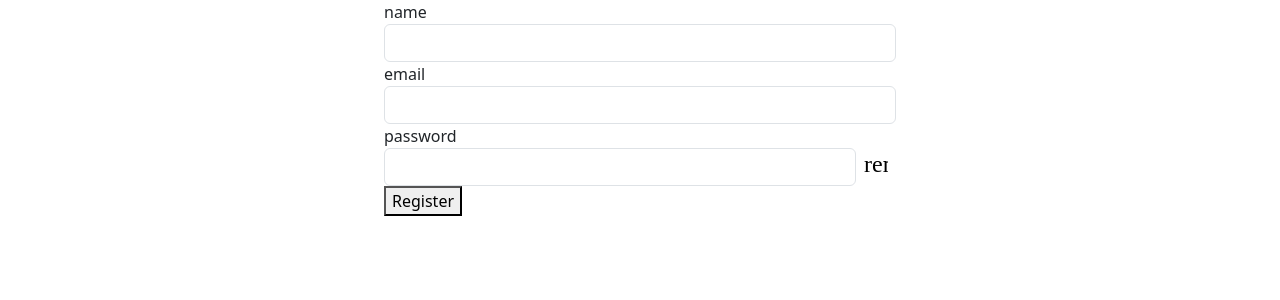
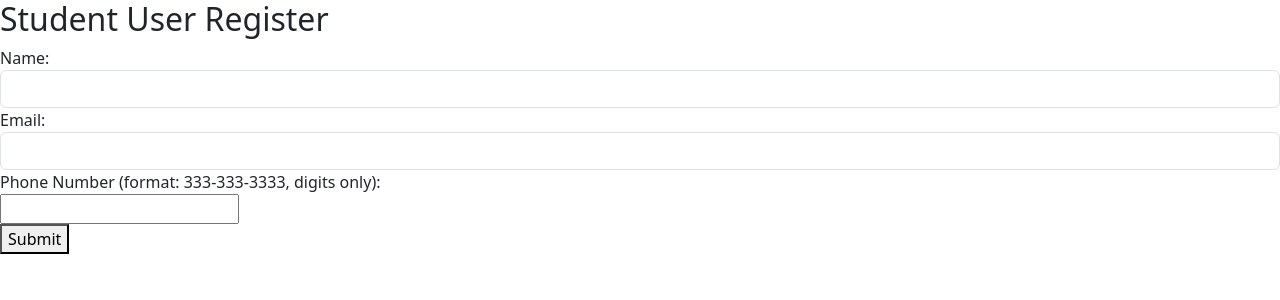
Before and after one commit to cs261f23/ACGL, an Angular app in the folder frontend/XavierPortal/: page /student_register in a window 1280 px wide. Shown: the top 300 px of the page. Built offline with nearby package versions, Linux system fonts and the light colour scheme.

Commit message:
student user register cleanup

```diff
--- a/frontend/XavierPortal/src/app/student-user-register/student-user-register.component.html
+++ b/frontend/XavierPortal/src/app/student-user-register/student-user-register.component.html
@@ -1,18 +1,58 @@
-<div style="padding-left: 30%; padding-right: 30%">
-  name
-  <input type="text" class="form-control" id="name" required [(ngModel)]="name">
-  email
-  <input type="text" class="form-control" id="email" required [(ngModel)]="email">
-  password
-  <div style="display: flex;flex-direction: row">
-    <input [type]="showPassword? 'text':'password'" class="form-control" required [(ngModel)]="password"
-      style="float:left">
-    <button (mousedown)="toggleShowPassword()" (mouseup)="toggleShowPassword()" (mouseout)="showPassword=false"
-      style="background-color: transparent; border-color:transparent;">
-      <mat-icon fontIcon="remove_red_eye"></mat-icon>
-    </button>
+<!-- <div style="padding-left: 30%; padding-right: 30%"> -->
+<!--   name -->
+<!--   <input type="text" class="form-control" id="name" required [(ngModel)]="name"> -->
+<!--   email -->
+<!--   <input type="text" class="form-control" id="email" required [(ngModel)]="email"> -->
+<!--   password -->
+<!--   <div style="display: flex;flex-direction: row"> -->
+<!--     <input [type]="showPassword? 'text':'password'" class="form-control" required [(ngModel)]="password" -->
+<!--       style="float:left"> -->
+<!--     <button (mousedown)="toggleShowPassword()" (mouseup)="toggleShowPassword()" (mouseout)="showPassword=false" -->
+<!--       style="background-color: transparent; border-color:transparent;"> -->
+<!--       <mat-icon fontIcon="remove_red_eye"></mat-icon> -->
+<!--     </button> -->
+<!--   </div> -->
+<!--   <button (click)="register()"> -->
+<!--     Register -->
+<!--   </button> -->
+<!-- </div> -->
+
+
+<form (ngSubmit)="register()" [ngFormOptions]="{updateOn: 'submit'}">
+  <h2>
+    Student User Register
+  </h2>
+
+  <div class="form-group">
+    <label for="name"> Name: </label>
+    <div>
+      <input class="form-control" type="text" id="student.name" name="student.name" required [(ngModel)]="student.name"
+        #name="ngModel" [pattern]="validNamePattern">
+    </div>
   </div>
-  <button (click)="register()">
-    Register
-  </button>
-</div>
+
+  <div class="form-group">
+    <label for="email"> Email: </label>
+    <div>
+      <input class="form-control" type="email" id="student.email" name="student.email" required
+        [(ngModel)]="student.email" [ngModelOptions]="{updateOn: 'blur'}" #email="ngModel"
+        pattern="[a-zA-Z0-9._%+-]+@[a-zAZ0-9.-]+\.[a-zA-Z]{2,4}">
+    </div>
+    <div [hidden]="email.valid || (email.pristine && !submitted)" class="alert alert-danger">
+      Email is required and must be valid.
+    </div>
+  </div>
+
+  <div class="form-group">
+    <label for="password">Phone Number (format: 333-333-3333, digits only):</label>
+    <div>
+      <input type="password" id="student.password" name="student.password" [(ngModel)]="student.password" required
+        #password="ngModel" pattern="\d{3}-\d{3}-\d{4}">
+    </div>
+    <div [hidden]="password.valid || (password.pristine && !submitted)" class="alert alert-danger">
+      Phone Number is required and must be in the format 333-333-3333, containing only digits.
+    </div>
+  </div>
+
+  <button type="submit" (click)="register()">Submit</button>
+</form>
--- a/frontend/XavierPortal/src/app/student-user-register/student-user-register.component.ts
+++ b/frontend/XavierPortal/src/app/student-user-register/student-user-register.component.ts
@@ -4,29 +4,34 @@ import { ActivatedRoute, Router } from '@angular/router';
 import { Observable } from 'rxjs';
 import { ApiCallService } from '../api-call.service';
 import { AuthService } from '../auth.service';
+
+interface studentuser {
+  email: string
+  name: string
+  studentID: number
+  password: string
+}
 @Component({
   selector: 'app-student-user-register',
   templateUrl: './student-user-register.component.html',
   styleUrls: ['./student-user-register.component.css', '../material-icons.css']
 })
-export class StudentUserRegisterComponent implements OnInit {
+export class StudentUserRegisterComponent {
 
-  showPassword: boolean = false;
-  email: string = '';
-  name: string = '';
-  password: string = '';
+  student: studentuser = { email: '', name: '', studentID: -1, password: '' }
+  showPassword = false;
+  validNamePattern = '^[A-Za-z]*$';
+  submitted = false;
 
   constructor(private apiCallService: ApiCallService, private authService: AuthService, private router: Router, private route: ActivatedRoute) { }
 
-  ngOnInit(): void {
 
-  }
   toggleShowPassword(): void {
     this.showPassword = !this.showPassword;
   }
 
-  register(): any {
-    this.apiCallService.studentRegister(this.email, this.name, this.password).subscribe((response) => {
+  register(): void {
+    this.apiCallService.studentRegister(this.student.email, this.student.name, this.student.password).subscribe((response) => {
       if (response == 'success') {
         this.router.navigate(['/'], { relativeTo: this.route })
       }
--- a/frontend/XavierPortal/src/app/student-view/student-signup-form/student-signup-form.component.html
+++ b/frontend/XavierPortal/src/app/student-view/student-signup-form/student-signup-form.component.html
@@ -2,7 +2,7 @@
   <h2>Opportunity Signup</h2>
 
   <div class="form-group">
-    <label for="name">Name:</label>
+    <!-- <label for="name">Name:</label> -->
     <div>
       <input class="form-control" type="text" id="model.name" name="model.name" required [(ngModel)]="model.name"
         #name="ngModel" [pattern]="validNamePattern">
--- a/frontend/XavierPortal/src/app/student-view/student-signup-form/student-signup-form.component.ts
+++ b/frontend/XavierPortal/src/app/student-view/student-signup-form/student-signup-form.component.ts
@@ -13,7 +13,7 @@ interface signup {
 export class StudentSignupFormComponent {
 
   model: signup = { name: '', phoneNumber: '', email: '' };
-  submitted: boolean = false;
+  submitted = false;
 
   validNamePattern = '^[A-Za-z]*$';
   onSubmit() {
```
